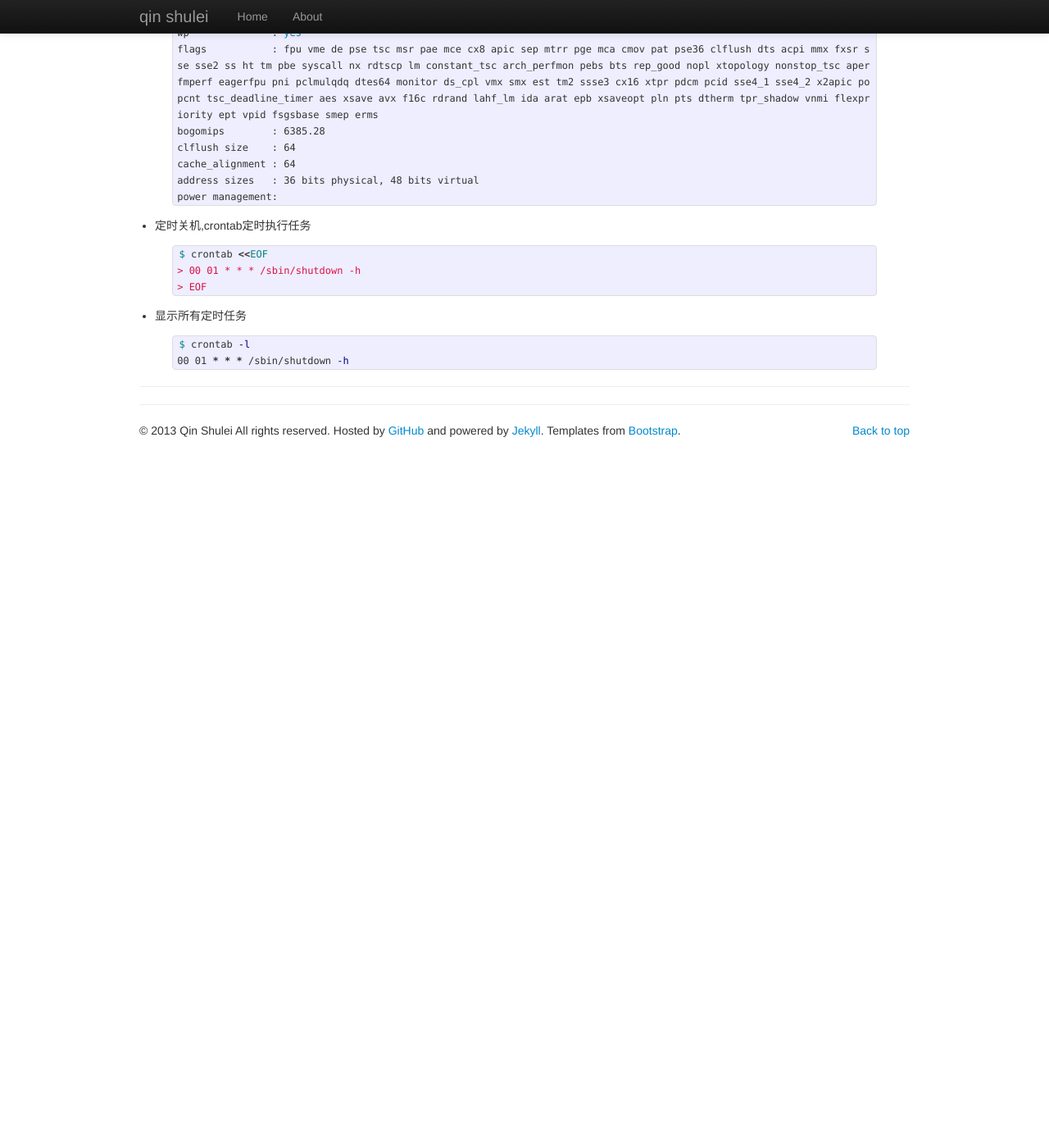
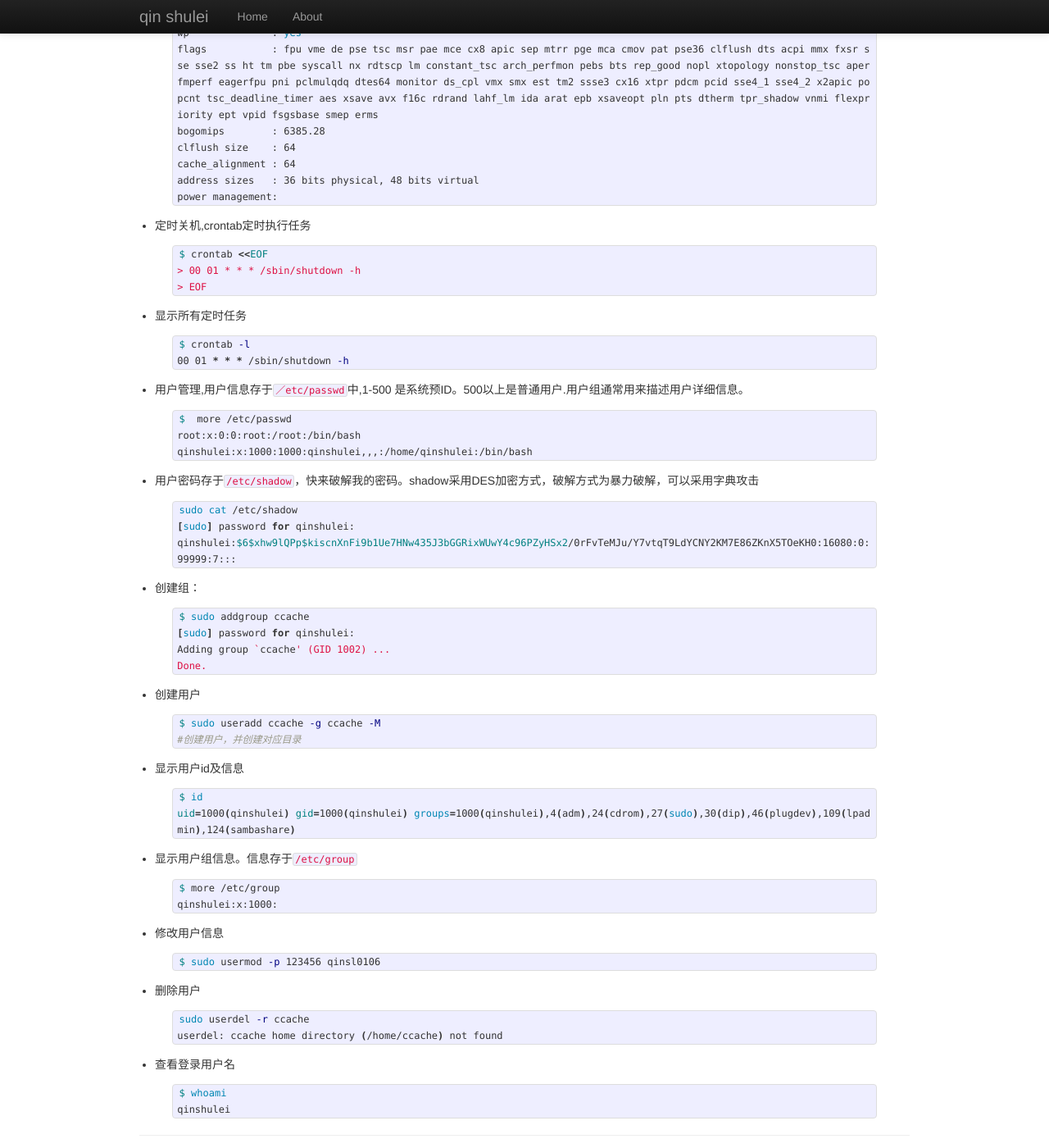
Before and after one commit to qinshulei/qinshulei.github.io, a Jekyll site: the page built from _posts/2014-01-18-unix-manager.markdown, in a window 1280 px wide and 1400 px high, scrolled down 2936 px. Shown: the whole window at 82% size. Built offline with Jekyll 4.4.1, drawn with Linux system fonts in a browser that asks for light colours; Markdown is read by kramdown in place of the engine named in the settings; comment, search, counter and statistics services are not loaded; before the commit the page ends 3481 px from its top, so only the background shows below that.

Commit message:
commit useradd

```diff
--- a/_posts/2014-01-18-unix-manager.markdown
+++ b/_posts/2014-01-18-unix-manager.markdown
@@ -186,3 +186,61 @@ $ crontab <<EOF
 $ crontab -l
 00 01 * * * /sbin/shutdown -h
 {% endhighlight %}
+
++ 用户管理,用户信息存于`／etc/passwd`中,1-500 是系统预ID。500以上是普通用户.用户组通常用来描述用户详细信息。
+{% highlight bash %}
+$  more /etc/passwd
+root:x:0:0:root:/root:/bin/bash
+qinshulei:x:1000:1000:qinshulei,,,:/home/qinshulei:/bin/bash
+{% endhighlight %}
+
++ 用户密码存于`/etc/shadow`，快来破解我的密码。shadow采用DES加密方式，破解方式为暴力破解，可以采用字典攻击
+{% highlight bash %}
+sudo cat /etc/shadow
+[sudo] password for qinshulei:
+qinshulei:$6$xhw9lQPp$kiscnXnFi9b1Ue7HNw435J3bGGRixWUwY4c96PZyHSx2/0rFvTeMJu/Y7vtqT9LdYCNY2KM7E86ZKnX5TOeKH0:16080:0:99999:7:::
+{% endhighlight %}
+
++ 创建组：
+{% highlight bash %}
+$ sudo addgroup ccache
+[sudo] password for qinshulei:
+Adding group `ccache' (GID 1002) ...
+Done.
+{% endhighlight %}
+
++ 创建用户
+{% highlight bash %}
+$ sudo useradd ccache -g ccache -M
+#创建用户，并创建对应目录
+{% endhighlight %}
+
++ 显示用户id及信息
+{% highlight bash %}
+$ id
+uid=1000(qinshulei) gid=1000(qinshulei) groups=1000(qinshulei),4(adm),24(cdrom),27(sudo),30(dip),46(plugdev),109(lpadmin),124(sambashare)
+{% endhighlight %}
+
++ 显示用户组信息。信息存于`/etc/group`
+{% highlight bash %}
+$ more /etc/group
+qinshulei:x:1000:
+{% endhighlight %}
+
++ 修改用户信息
+{% highlight bash %}
+$ sudo usermod -p 123456 qinsl0106
+{% endhighlight %}
+
+
++ 删除用户
+{% highlight bash %}
+sudo userdel -r ccache
+userdel: ccache home directory (/home/ccache) not found
+{% endhighlight %}
+
++ 查看登录用户名
+{% highlight bash %}
+$ whoami
+qinshulei
+{% endhighlight %}
```
